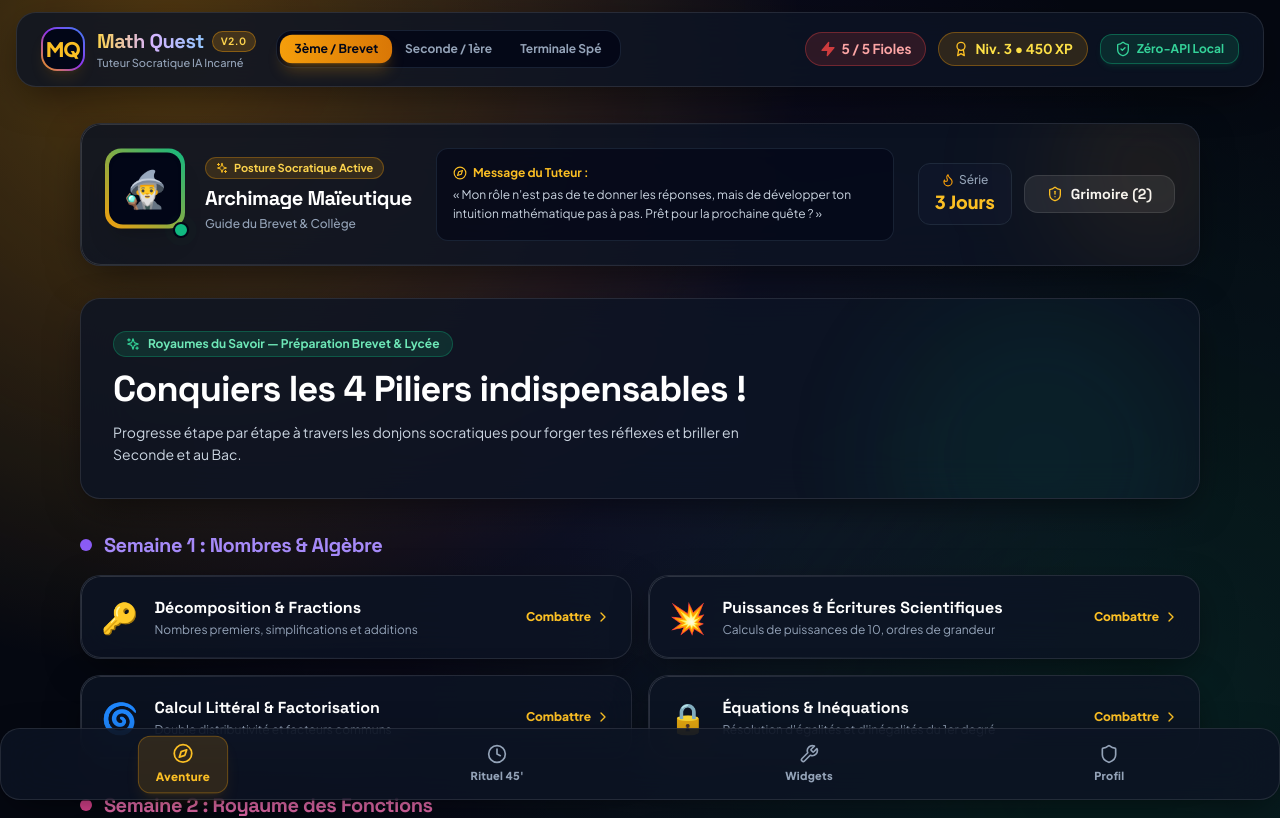
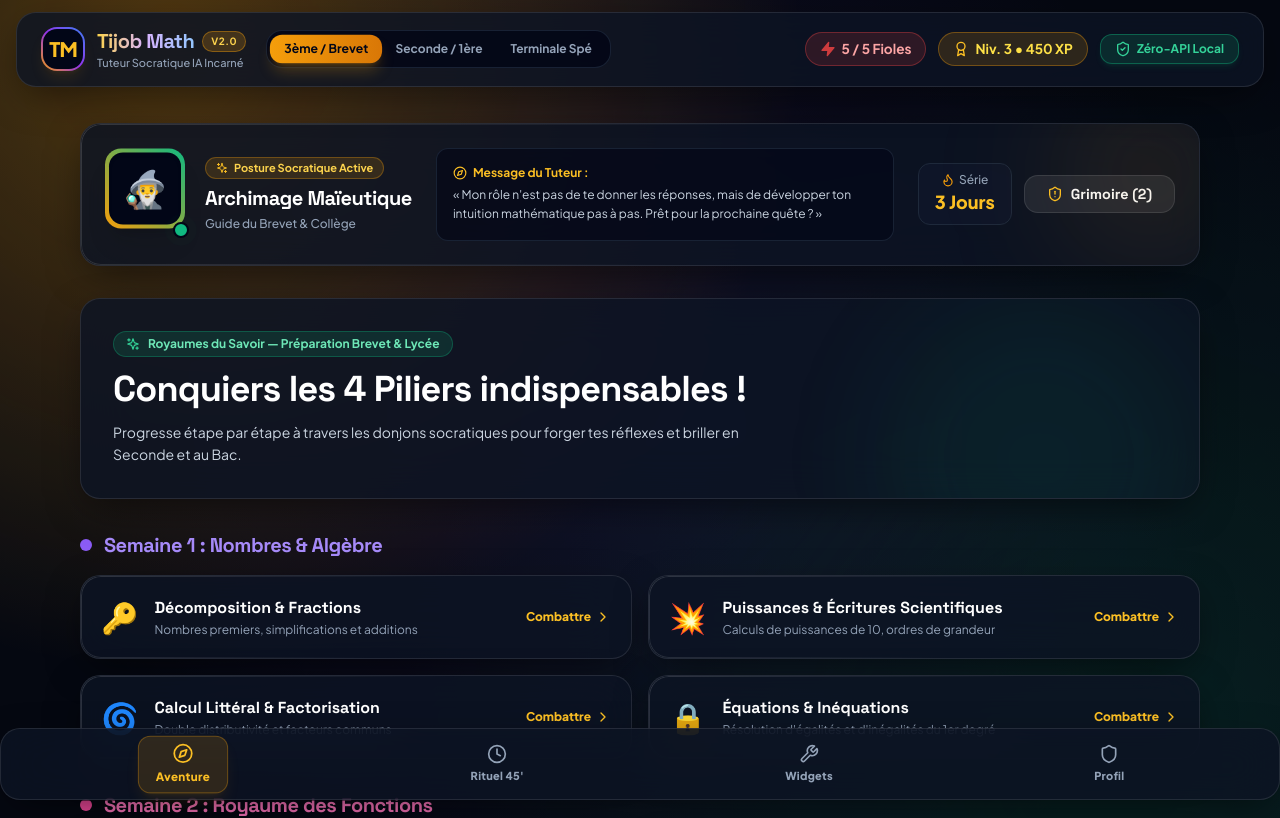
Before and after one commit to olivtopa/Math_Quest_v2, a React (Vite) app: page / in a window 1280 px wide. Shown: the top 818 px of the page. Built offline with nearby package versions, Linux system fonts and the light colour scheme.

Commit message:
style: rename application brand and display title to Tijob Math

```diff
--- a/index.html
+++ b/index.html
@@ -4,7 +4,7 @@
     <meta charset="UTF-8" />
     <link rel="icon" type="image/svg+xml" href="/favicon.svg" />
     <meta name="viewport" content="width=device-width, initial-scale=1.0" />
-    <title>Math Quest v2 — Plateforme Gamifiée Socratique</title>
+    <title>Tijob Math — Plateforme Gamifiée Socratique</title>
     <meta name="description" content="Développe ton raisonnement mathématique de la 3ème à la Terminale avec ton tuteur socratique IA incarné." />
     <!-- Fonts Google -->
     <link rel="preconnect" href="https://fonts.googleapis.com">
--- a/package.json
+++ b/package.json
@@ -1,5 +1,5 @@
 {
-  "name": "math-quest-v2",
+  "name": "tijob-math",
   "private": true,
   "version": "2.0.0",
   "type": "module",
--- a/src/components/Header.tsx
+++ b/src/components/Header.tsx
@@ -22,13 +22,13 @@ export const Header: React.FC<HeaderProps> = ({
         <div className="flex items-center gap-3 cursor-pointer">
           <div className="w-11 h-11 rounded-2xl bg-gradient-to-tr from-amber-500 via-purple-600 to-blue-500 p-0.5 shadow-lg shadow-amber-500/10">
             <div className="w-full h-full bg-slate-950 rounded-[14px] flex items-center justify-center font-black text-amber-400 text-xl tracking-tighter">
-              MQ
+              TM
             </div>
           </div>
           <div>
             <div className="flex items-center gap-2">
               <h1 className="text-xl font-extrabold tracking-tight bg-gradient-to-r from-amber-300 via-purple-300 to-blue-300 bg-clip-text text-transparent">
-                Math Quest
+                Tijob Math
               </h1>
               <span className="text-[10px] font-bold px-2 py-0.5 rounded-full bg-amber-500/20 text-amber-300 border border-amber-500/40 uppercase tracking-wider">
                 v2.0
```
Also changed, not shown: public/manifest.json.
